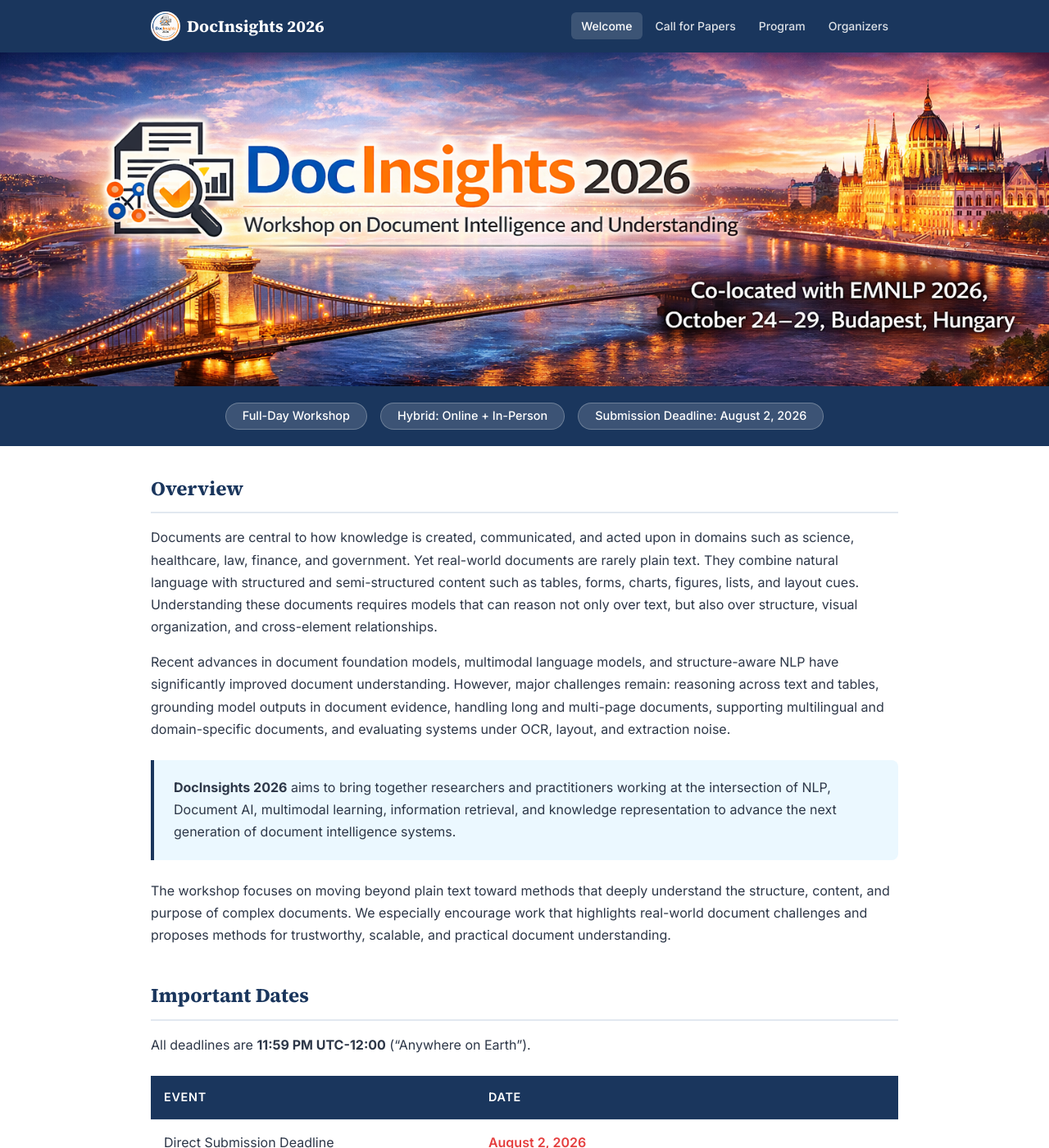
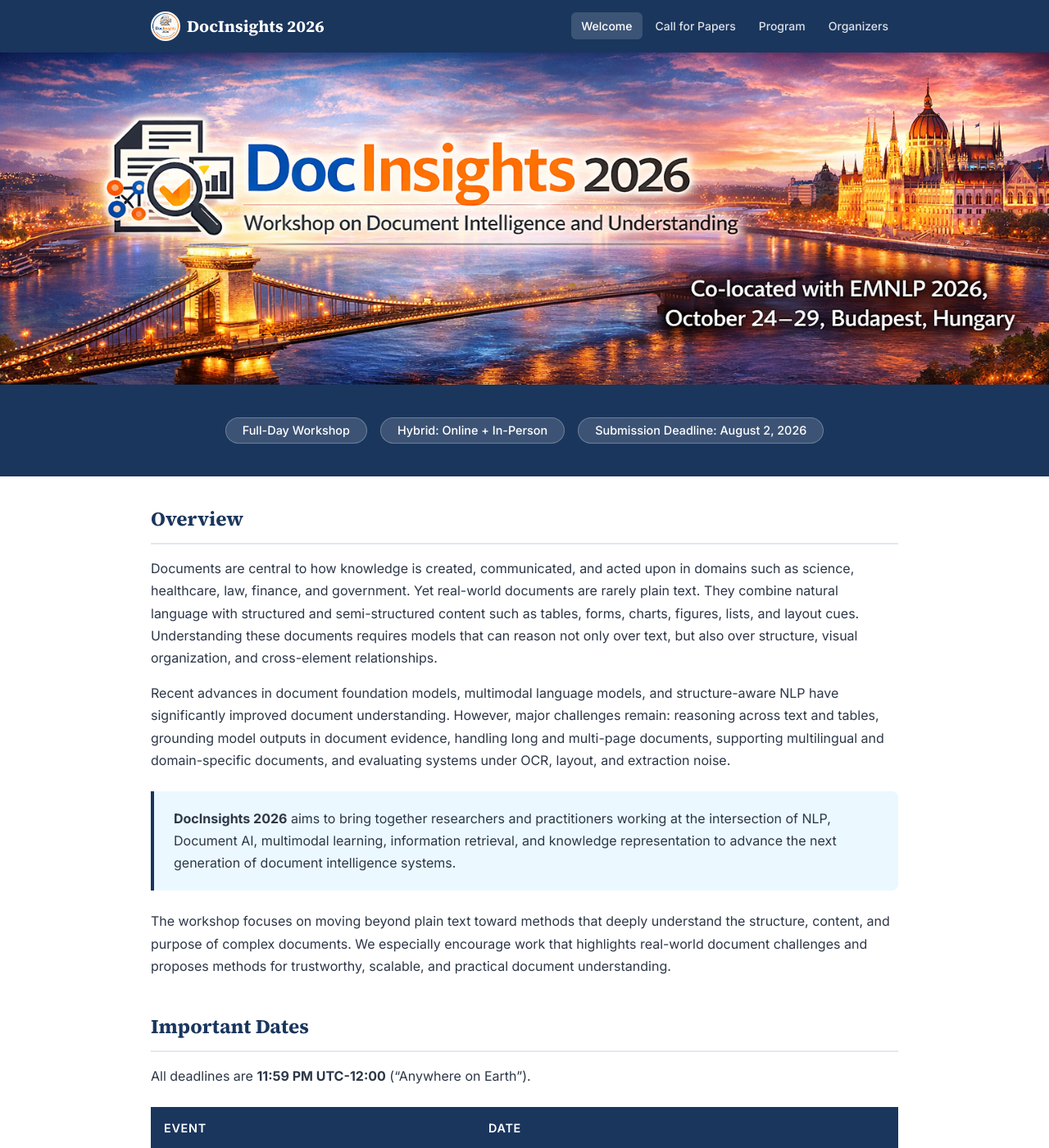
Before and after one commit to docinsights-workshop/docinsights-2026, a Jekyll site: the page built from index.md, in a window 1280 px wide and 1400 px high. Shown: the whole window at 82% size. Built offline with Jekyll 4.4.1, drawn with Linux system fonts in a browser that asks for light colours.

Commit message:
Crop banner top, make badge bar taller and flush

```diff
--- a/assets/css/style.css
+++ b/assets/css/style.css
@@ -137,16 +137,17 @@
   width: 100%;
   height: auto;
   display: block;
-  margin: -2px 0 0 0;
+  margin: 0;
   padding: 0;
 }
 
 .hero-badges {
   display: flex;
   justify-content: center;
+  align-items: center;
   flex-wrap: wrap;
   gap: 1rem;
-  padding: 1.25rem 1.5rem;
+  padding: 2.5rem 1.5rem;
   background: var(--color-primary);
   line-height: 1;
   margin: 0;
```
Also changed, not shown: assets/images/banner_cover_photo.png.
